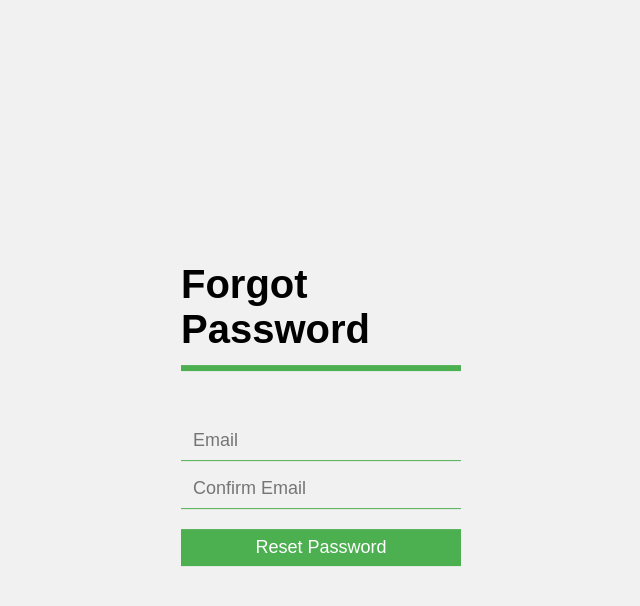
After one commit to mravind2/website, a PHP site: page /forgot.html in a window 1280 px wide. The commit adds this page. Shown: the top 606 px of the page, without its empty margins (319-959 px from the left). Run offline with PHP 8.4, Linux system fonts and the light colour scheme.

Commit message:
forgot password

```diff
--- /dev/null
+++ b/front-end/forgot.html
@@ -0,0 +1,31 @@
+<!DOCTYPE html>
+<html>
+
+<head>
+  <meta charset="utf-8">
+  <meta name="viewport" content="width=device-width">
+  <title>Sign Up Page</title>
+  <link href="style.css" rel="stylesheet" type="text/css" />
+</head>
+
+<body>
+  <div class="login-box">
+    <h1>Forgot Password</h1>
+    <form action="homepage.html">
+
+      <div class="textbox">
+        <i class="fas fa-envelope"></i>
+        <input type="email" placeholder="Email">
+      </div>
+
+      <div class="textbox">
+        <i class="fas fa-envelope"></i>
+        <input type="email" placeholder="Confirm Email">
+      </div>
+
+      <input type="submit" class="btn" value="Reset Password">
+    </form>
+  </div>
+</body>
+
+</html>
--- a/front-end/login.html
+++ b/front-end/login.html
@@ -28,6 +28,8 @@
       <br>
       <!-- // linking sign up button to the sign up page -->
       <a href="signup.html"><button class="btn" type="button">Sign up</button>
+      <br>
+      <a href="forgot.html"><button class="btn" type="button">Forgot Password</button>
     </div>
   </body>
 
--- a/front-end/style.css
+++ b/front-end/style.css
@@ -56,6 +56,7 @@ body {
   padding: 8px;
   margin: 12px 0;
 }
+
 body {
   font-family: Arial, sans-serif;
   margin: 0;
```
